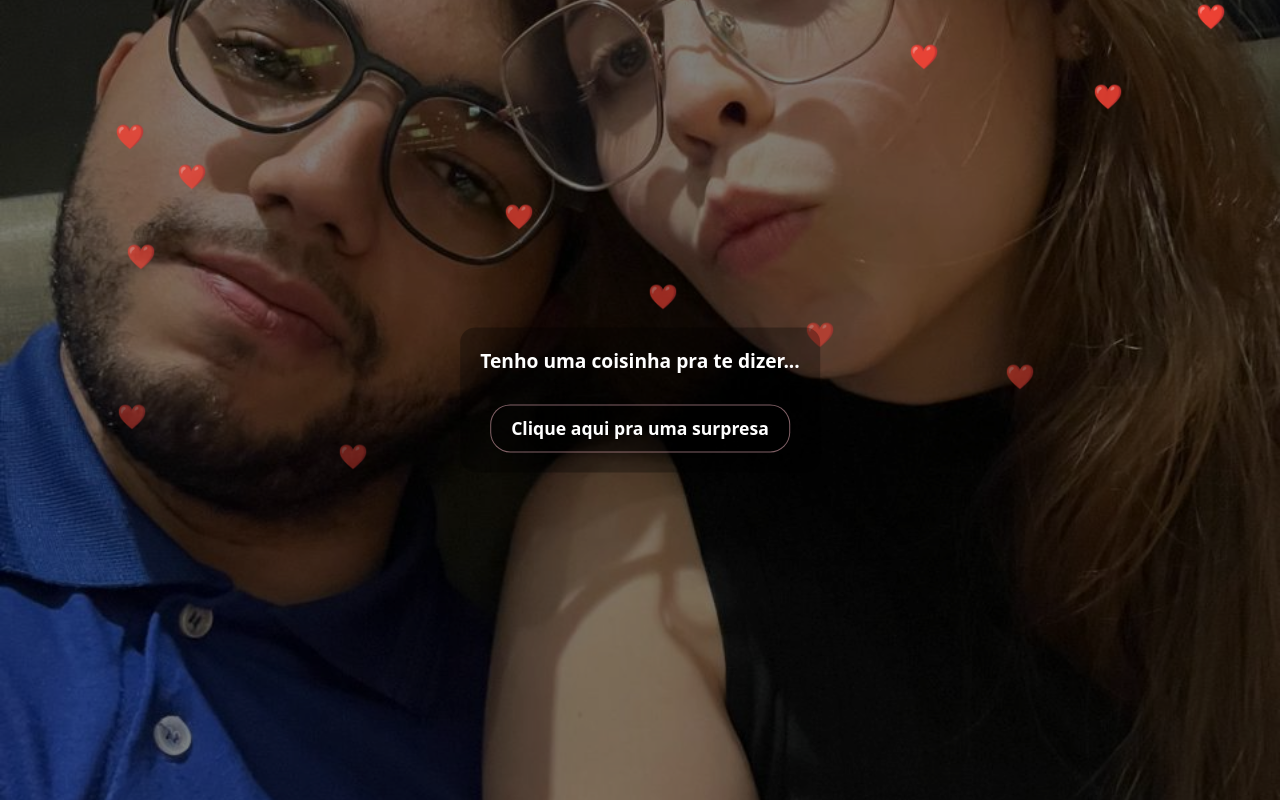
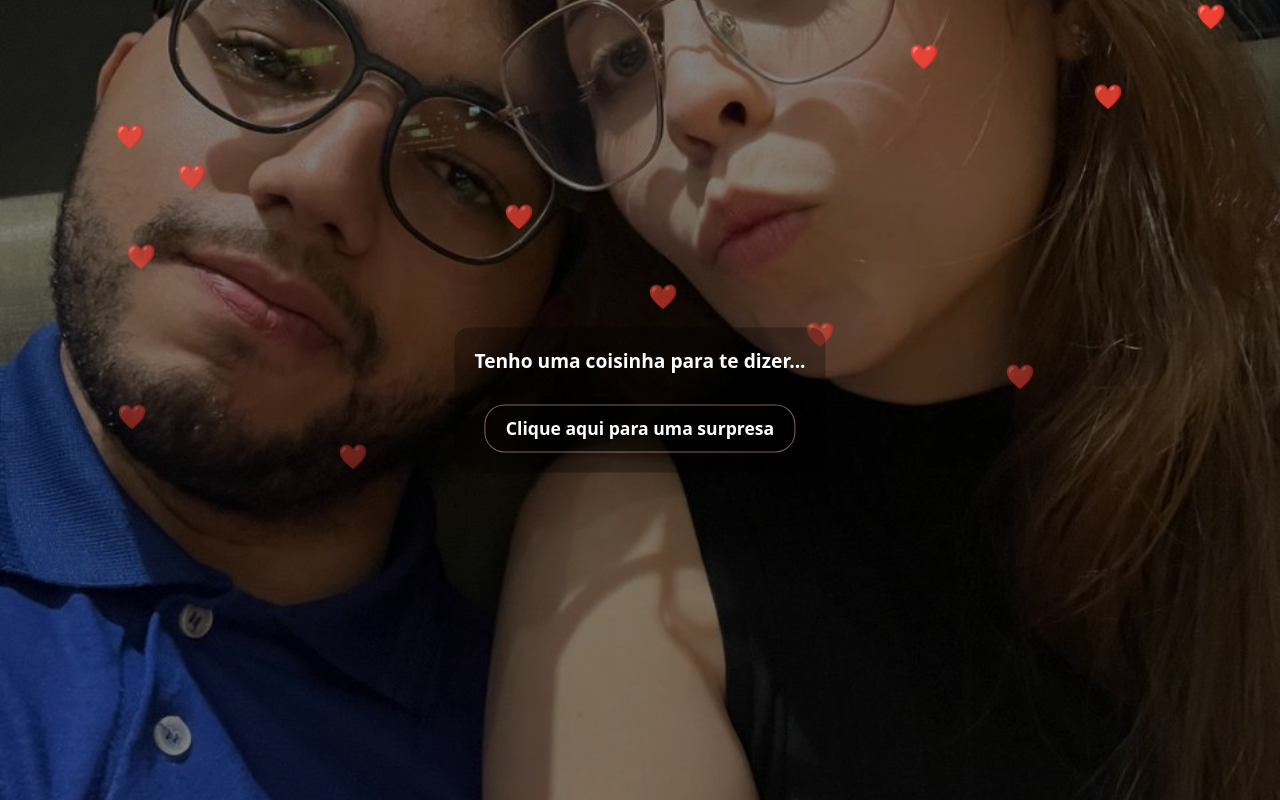
Before and after one commit to laura-martins/surpresa-2025, a plain HTML site: page index.html in a window 1280 px wide. Drawn offline with nearby package versions, Linux system fonts and the light colour scheme.

Commit message:
Ajuste na frase central e botão

```diff
--- a/index.html
+++ b/index.html
@@ -91,8 +91,8 @@
 
   <!-- Frase central e botão -->
   <div class="frase-central">
-    <p>Tenho uma coisinha pra te dizer...</p>
-    <button class="botao-surpresa" onclick="mostrarAlerta()">Clique aqui pra uma surpresa</button>
+    <p>Tenho uma coisinha para te dizer...</p>
+    <button class="botao-surpresa" onclick="mostrarAlerta()">Clique aqui para uma surpresa</button>
   </div>
 
   <!-- Bootstrap JS (necessário pro carrossel) -->
```
